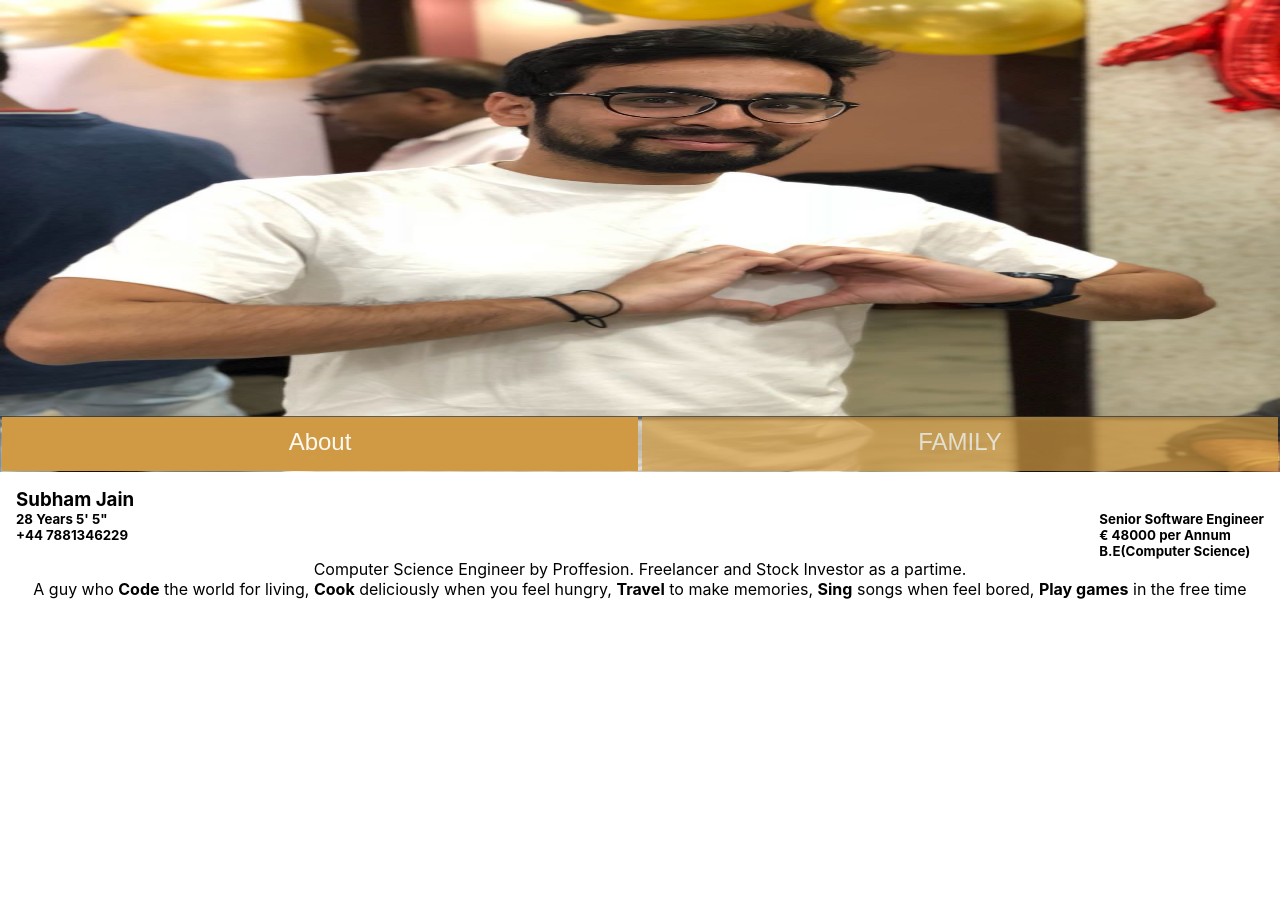
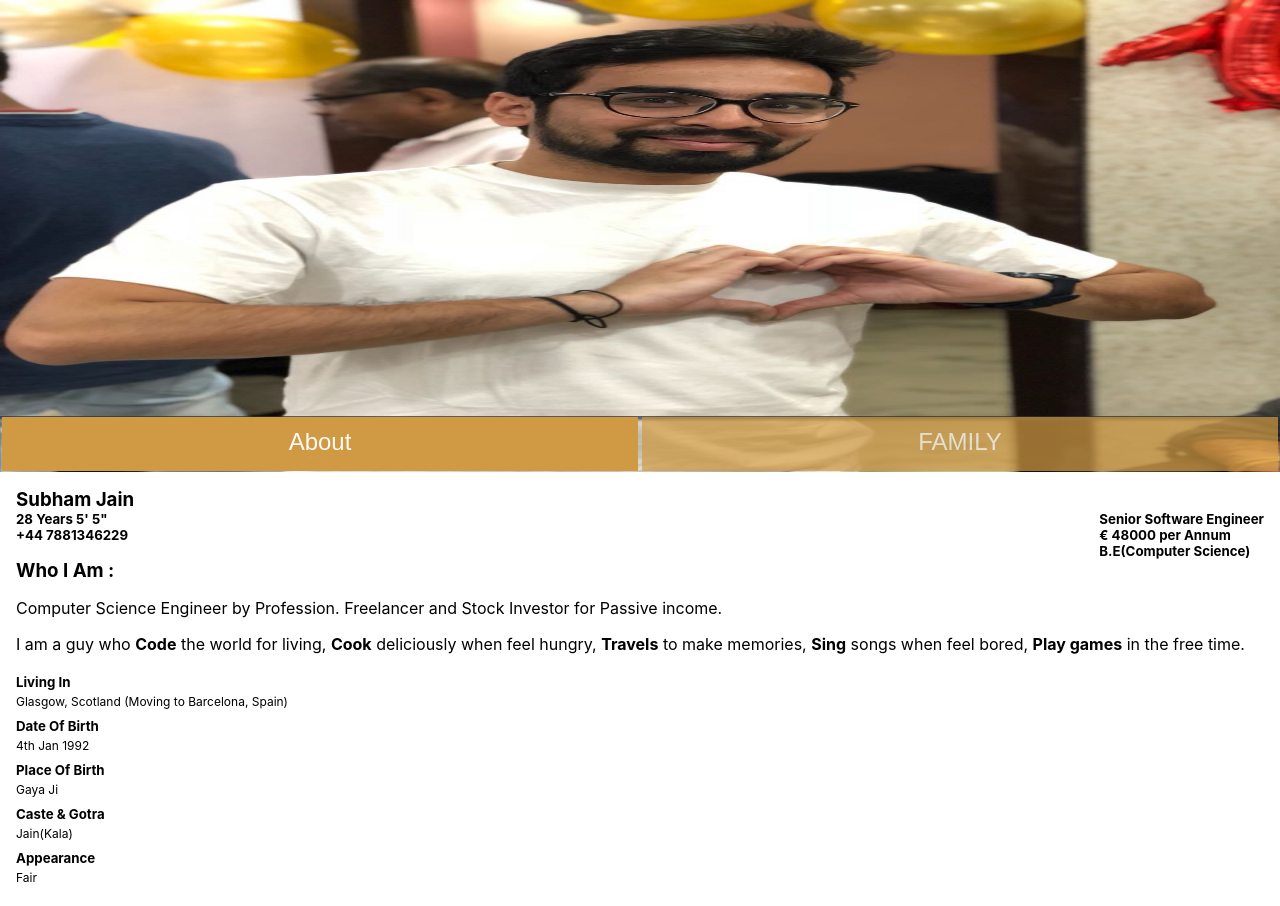
Before and after one commit to shubh34/shubham-jain, a React (Create React App) app: page /user/register in a window 1280 px wide. Before the commit the page ends 800 px from the top, so only its background shows below. Built offline with nearby package versions, Linux system fonts and the light colour scheme.

Commit message:
Some addition

```diff
--- a/src/App.css
+++ b/src/App.css
@@ -1,7 +1,3 @@
-.App {
-  text-align: center;
-}
-
 .App-logo {
   height: 40vmin;
   pointer-events: none;
--- a/src/js/components/About/Me.js
+++ b/src/js/components/About/Me.js
@@ -2,8 +2,33 @@ import React from 'react';
 import './Me.scss'
 import SectionHeader from '../../shared-components/SectionHeader/SectionHeader';
 import SectionSubHeader from '../../shared-components/SectionSubHeader/SectionSubHeader';
+import { SubDetails } from './SubDetails/SubDetails';
+
+export const details = [
+    {
+        header: 'Living In',
+        detail: 'Glasgow, Scotland (Moving to Barcelona, Spain)'
+    },
+    {
+        header: 'Date Of Birth',
+        detail: '4th Jan 1992',
+    },
+    {
+        header: 'Place Of Birth',
+        detail: 'Gaya Ji',
+    },
+    {
+        header: 'Caste & Gotra',
+        detail: 'Jain(Kala)',
+    },
+    {
+        header: 'Appearance',
+        detail: 'Fair',
+    }
+]
 
 const AboutMe = () => {
+
   return (
     <div class="c-container">
         <SectionHeader header="Subham Jain" align='left'/>
@@ -20,8 +45,12 @@ const AboutMe = () => {
             </div>
         </section>
         <section className= 'c-profile-description'>
-            Computer Science Engineer by Proffesion. Freelancer and Stock Investor as a partime.<br/>
-            A guy who <b>Code</b> the world for living, <b>Cook</b> deliciously when you feel hungry, <b>Travel</b> to make memories, <b>Sing</b> songs when feel bored, <b>Play games</b> in the free time
+            <SectionHeader header="Who I Am :" align='left'/>
+            <p>Computer Science Engineer by Profession. Freelancer and Stock Investor for Passive income.</p>
+            <p>I am a guy who <b>Code</b> the world for living, <b>Cook</b> deliciously when feel hungry, <b>Travels</b> to make memories, <b>Sing</b> songs when feel bored, <b>Play games</b> in the free time.</p>
+        </section>
+        <section className= 'c-profile-details'>
+            {details.map(({header, detail}, index) => <SubDetails key={index} header={header} detail={detail} />)}
         </section>
     </div>
   );
--- a/src/js/components/About/Me.scss
+++ b/src/js/components/About/Me.scss
@@ -5,3 +5,8 @@
     display: flex;
     justify-content: space-between;
 }
+
+.c-profile-details {
+    display: flex;
+    flex-direction: column;
+}
--- /dev/null
+++ b/src/js/components/About/SubDetails/SubDetails.js
@@ -0,0 +1,11 @@
+
+import React from 'react';
+import './SubDetails.scss';
+import SectionSubHeader from '../../../shared-components/SectionSubHeader/SectionSubHeader';
+
+export const SubDetails = ({ header, detail}) => (
+    <div className="c-sub-details-container">
+        <SectionSubHeader header={header} />
+        <span className="c-sub-details">{detail}</span>
+    </div>
+);
--- /dev/null
+++ b/src/js/components/About/SubDetails/SubDetails.scss
@@ -0,0 +1,7 @@
+.c-sub-details-container {
+    padding-top: 4px;
+    padding-bottom: 4px;
+}
+.c-sub-details {
+    font-size: 12px;
+}
```
